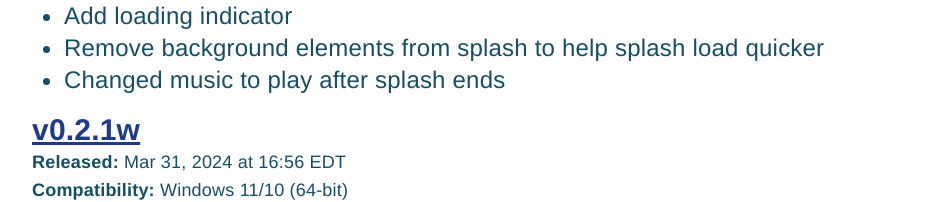
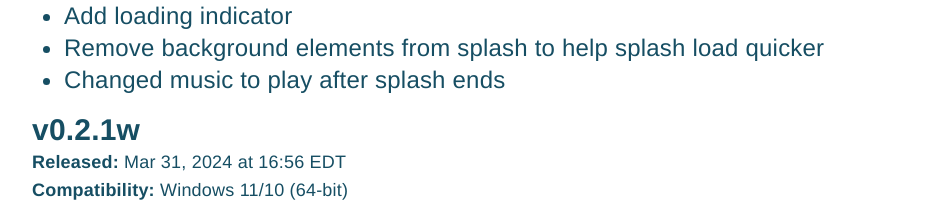
Before and after one commit to derek-perry/cosmoscleaner.com, a Next.js app: page /changelog in a window 1280 px wide. Shown: the part 1153-1355 px from the top of the page, without its empty margins (144-1089 px from the left). Built offline with nearby package versions, Linux system fonts and the light colour scheme; no server answers; a web font is replaced by a local one.

Commit message:
Remove v0.2.1w Link
Removed link for v0.2.1w which was superseded by v0.4.0w.

```diff
--- a/pages/changelog.tsx
+++ b/pages/changelog.tsx
@@ -48,7 +48,7 @@ const changelogPage: NextPage = () => {
                   <li>Remove background elements from splash to help splash load quicker</li>
                   <li>Changed music to play after splash ends</li>
                 </ul>
-              <h3 id="021"><LinkExternal href="https://dropbox.com/scl/fi/cyp6mv5926l4udb0vbxxi/Cosmos-Cleaner-v0.2.1w.zip?rlkey=fqo50fh9kzhrttfr3socgxovm&dl=0" title="Download v0.2.1w">v0.2.1w</LinkExternal></h3>
+              <h3 id="021">v0.2.1w</h3>
                 <p className="text-lg"><strong>Released:</strong> Mar 31, 2024 at 16:56 EDT</p>
                 <p className="text-lg"><strong>Compatibility:</strong> Windows 11/10 (64-bit)</p>
                 <p className="text-lg"><strong>File Type/Size:</strong> .exe (331MB) in .zip (232MB)</p>
```
